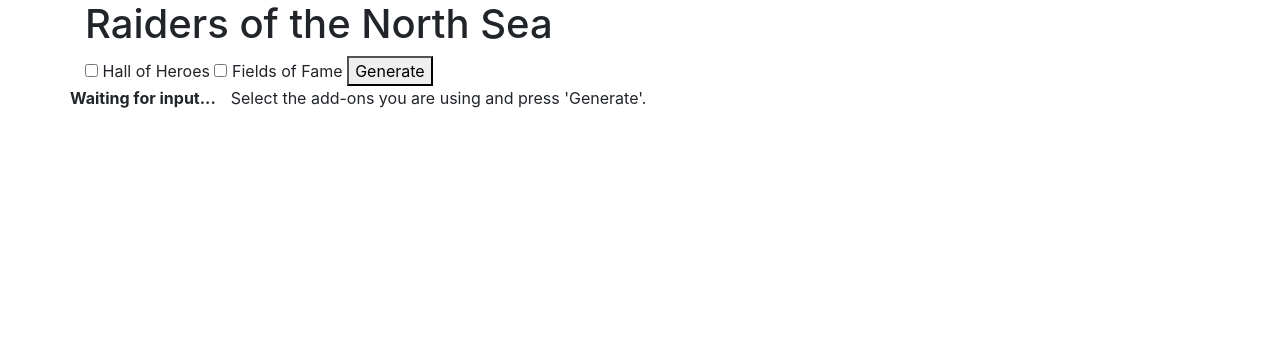
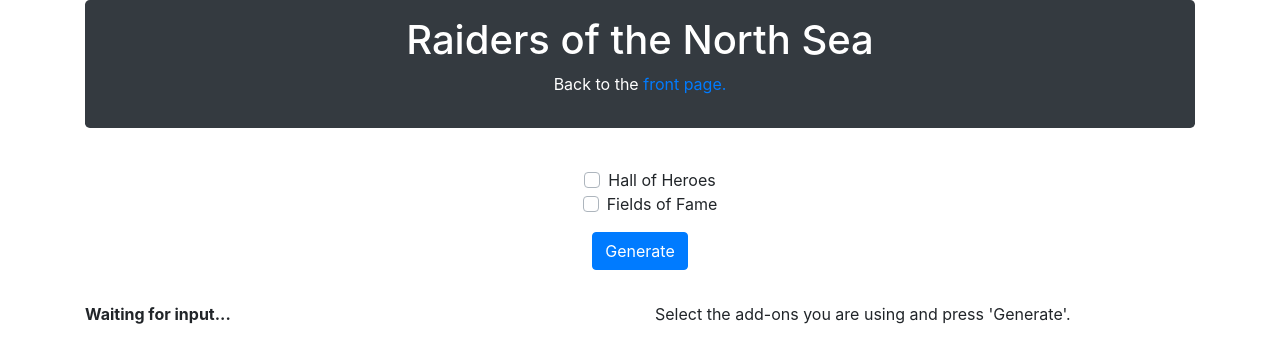
Before and after one commit to sourander/tabletopserver, a Flask app: page /raiders in a window 1280 px wide. Shown: the top 363 px of the page. Run offline with Flask 2, Linux system fonts and the light colour scheme; some libraries are stand-ins or nearby versions.

Commit message:
Added minor styling changes

```diff
--- a/static/css/main.css
+++ b/static/css/main.css
@@ -0,0 +1,5 @@
+
+.fit-image {
+    max-width:100%;
+    max-height:100%;
+}
--- a/templates/raiders.html
+++ b/templates/raiders.html
@@ -1,17 +1,41 @@
 {% extends "template.html" %}
 {% block content %}
 
-    <h1>Raiders of the North Sea</h1>
+    <div class="jumbotron text-center bg-dark text-white pt-3 pb-3">
+        <h1>Raiders of the North Sea</h1>
+        <p>Back to the <a href="/">front page.</a></p>
+    </div>
 
-    <form method="POST" action="">
-        {% for extension, full_name in extensions %}
-            <input type="checkbox" value="{{ extension }}" name="my_checkbox"/> {{ full_name }}
-        {% endfor %}
+    <div class="row justify-content-center pb-2">
+        <div class="col pt-2 pb-2">
+            <form method="POST" action="">
 
-        <button type="submit">Generate</button>
-    </form>
+                <div class="form-group row">
+                    <div class="col">
+                        {% for extension, full_name in extensions %}
+                            <div class="form-check text-center">
+                                <div class="custom-control custom-checkbox">
+                                    <input class="form-check-input custom-control-input" type="checkbox" value="{{ extension }}" name="my_checkbox" id="{{ extension }}"/>
+                                    <label class="form-check-label custom-control-label" for="{{ extension }}">{{ full_name }}</label>
+                                </div>
+                            </div>
+                        {% endfor %}
+                    </div>
+                </div>
+
+                <div class="form-group row">
+                    <div class="col-sm-12 text-center">
+                        <button class="btn btn-primary" type="submit">Generate</button>
+                    </div>
+                </div>
+
+            </form>
+        </div>
+    </div>
+
 
 {% if locations|length %}
+
     {% for batch in locations %}
     <div class="row">
         {% for location in batch %}
@@ -25,7 +49,7 @@
                     {% set class = "col-sm-" ~ span %}
                 {% endif %}
 
-                <div class="{{ class }}">
+                <div class="{{ class }} pb-3">
                     <strong>{{ name }}</strong><br/>
 
                 {% for token in tokens %}
@@ -43,7 +67,7 @@
 {% else %}
 
     <div class="row">
-        <strong>Waiting for input...</strong>
+        <div class="col"><strong>Waiting for input...</strong></div>
         <div class="col">Select the add-ons you are using and press 'Generate'.</div>
     </div>
 {% endif %}
--- a/templates/template.html
+++ b/templates/template.html
@@ -7,6 +7,7 @@
 
     <!-- Bootstrap CSS -->
     <link rel="stylesheet" href="https://stackpath.bootstrapcdn.com/bootstrap/4.4.1/css/bootstrap.min.css" integrity="sha384-Vkoo8x4CGsO3+Hhxv8T/Q5PaXtkKtu6ug5TOeNV6gBiFeWPGFN9MuhOf23Q9Ifjh" crossorigin="anonymous">
+    <link rel="stylesheet" href="static/css/main.css">
 
     <title>Table Top Server</title>
 </head>
```
Also changed, not shown: templates/portal.html (+13 -3 lines), static/images/cover_raiders_400px.png (added).
